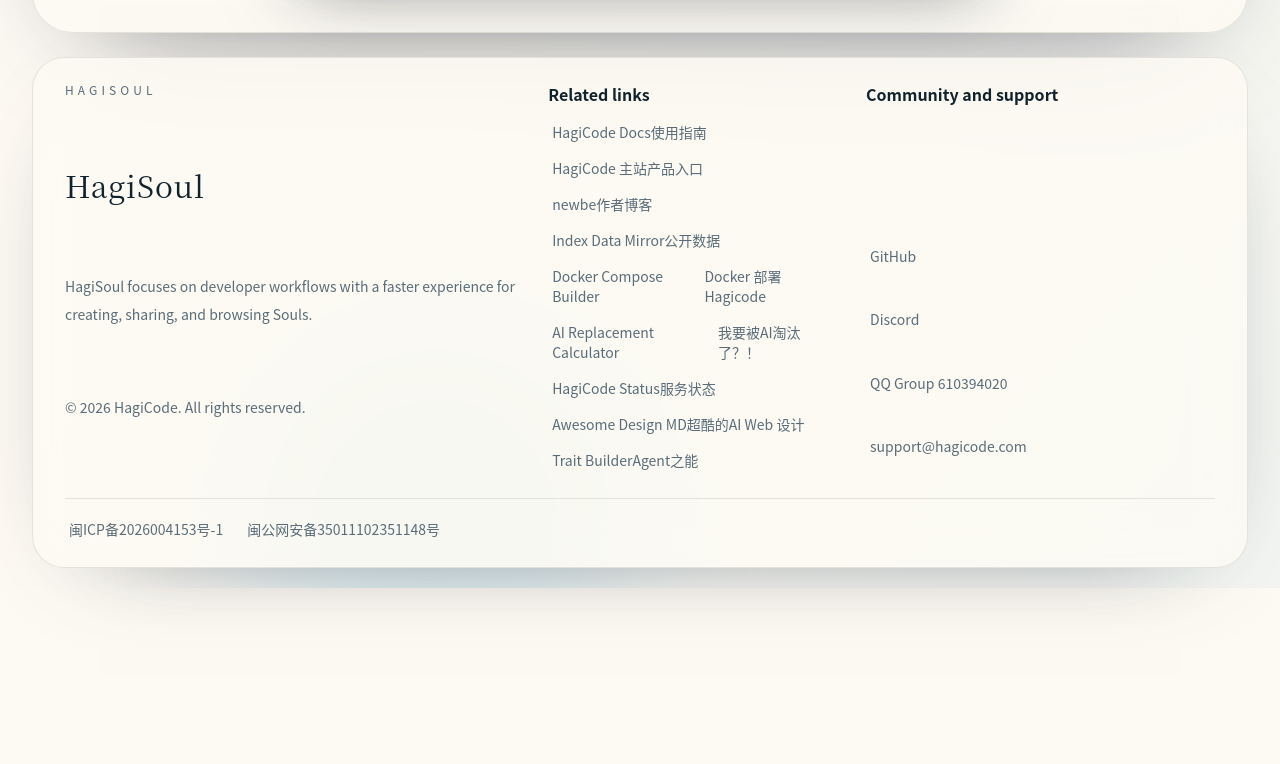
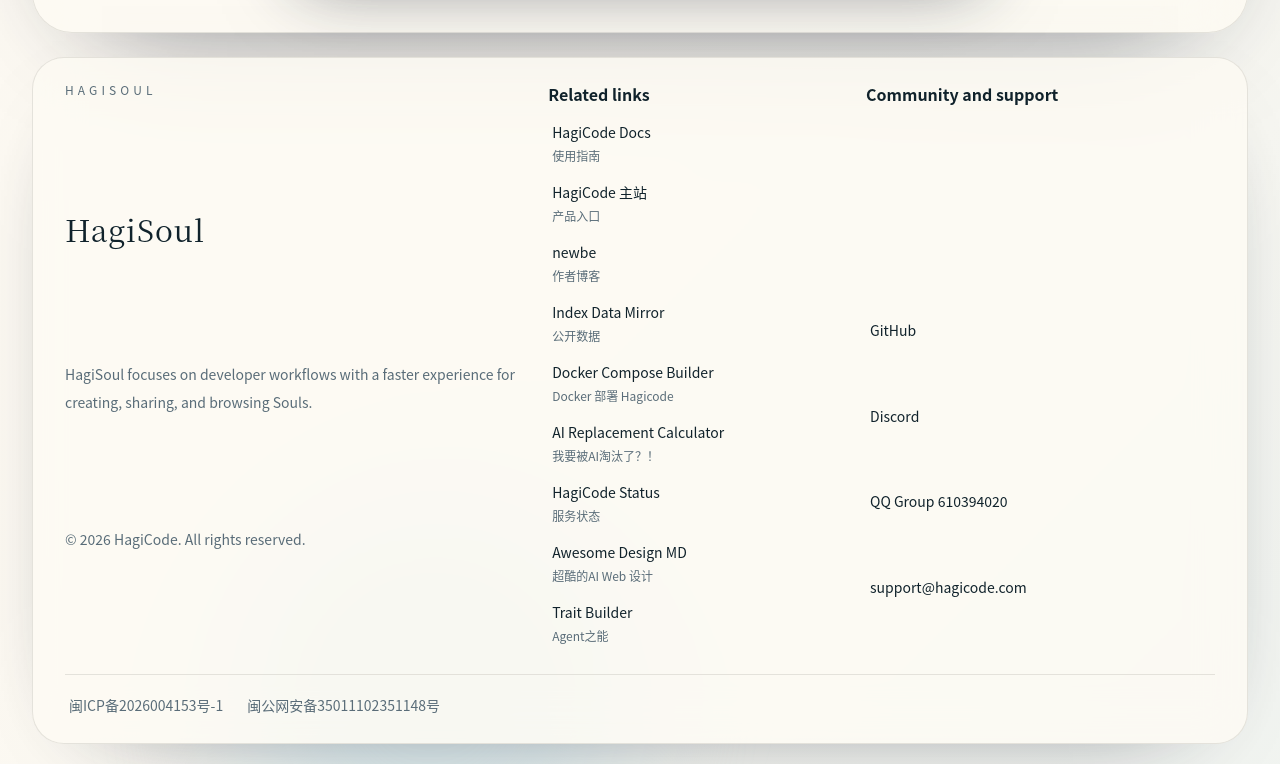
Before and after one commit to HagiCode-org/soul, a React (Vite) app: page / in a window 1280 px wide. Shown: the part 1430-2194 px from the top of the page. Before the commit the page ends 2018 px from the top, so only its background shows below. Built offline with nearby package versions, Linux system fonts and the light colour scheme; no server answers.

Commit message:
style(css): add footer link description styles
Add site-footer-link, site-footer-link-text, and site-footer-link-description CSS classes for proper footer link layout and typography.

Co-Authored-By: Hagicode <noreply@hagicode.com>
Signed-off-by: newbe36524 <newbe36524@qq.com>

```diff
--- a/src/index.css
+++ b/src/index.css
@@ -201,6 +201,18 @@
     @apply inline-flex min-w-0 items-center rounded-xl px-1 py-1 text-sm text-muted-foreground transition hover:text-foreground focus-visible:outline-none focus-visible:ring-[3px] focus-visible:ring-ring/60;
   }
 
+  .site-footer-link {
+    @apply flex-col items-start gap-1;
+  }
+
+  .site-footer-link-text {
+    @apply text-foreground font-medium;
+  }
+
+  .site-footer-link-description {
+    @apply text-xs leading-5 text-muted-foreground;
+  }
+
   .site-footer-filings {
     @apply mt-6 flex flex-wrap items-center gap-x-4 gap-y-2 border-t border-border/70 pt-4;
   }
```
